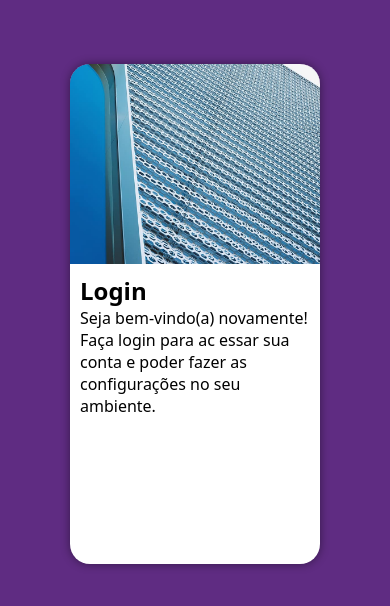
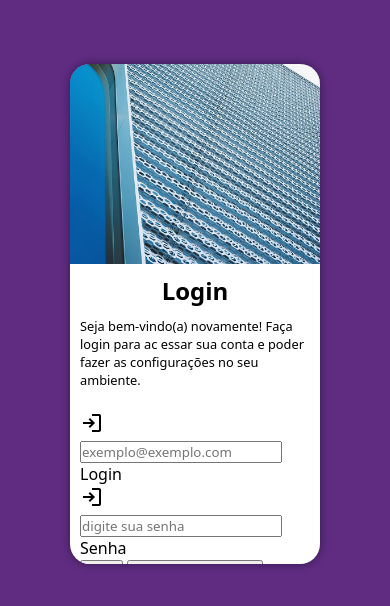
Before and after one commit to LeoDev991/projeto-login, a plain HTML site: page index.html in a window 390 px wide. Shown: the part 108-714 px from the top of the page. Drawn offline with nearby package versions, Linux system fonts and the light colour scheme.

Commit message:
Improve login form layout and styling
Updated media queries and CSS for better responsiveness and visual hierarchy in the login form. Enhanced the HTML structure by adding Material Symbols icons and reorganizing form fields for improved user experience.

```diff
--- a/estilos/media-query.css
+++ b/estilos/media-query.css
@@ -23,7 +23,7 @@
     }
 }
 
-@media screen and (min-width:993px) and (max-width: 1200px) {
+@media screen and (min-width:993px) {
 
     body {
         background-image: linear-gradient(to top, #49a09d, #5f2c82);
@@ -36,14 +36,22 @@
     }
 
     section#ilogin>div#iimagem {
-        float: left;
+        float: right;
         width: 50%;
         height: 100%;
     }
 
     section#ilogin>div#iformulario {
-        float: right;
+        float: left;
         width: 50%;
     }
 
+    div#iformulario > h1 {
+        font-size: 2em;
+    }
+
+    div#iformulario>p {
+        font-size: 1.2em;
+    }
+
 }
--- a/estilos/style.css
+++ b/estilos/style.css
@@ -56,3 +56,12 @@ section#ilogin > div#iformulario {
     padding: 10px;
 
 }
+
+div#iformulario > h1 {
+    text-align: center;
+    margin-bottom: 10px;
+}
+
+div#iformulario > p {
+    font-size: 0.8em;
+}
--- a/index.html
+++ b/index.html
@@ -1,12 +1,18 @@
 <!DOCTYPE html>
 <html lang="pt-br">
+
 <head>
     <meta charset="UTF-8">
     <meta name="viewport" content="width=device-width, initial-scale=1.0">
     <title>Login</title>
+    <link rel="stylesheet"
+        href="https://fonts.googleapis.com/css2?family=Material+Symbols+Outlined:opsz,wght,FILL,GRAD@20..48,100..700,0..1,-50..200&icon_names=login" />
+    <link rel="stylesheet"
+        href="https://fonts.googleapis.com/css2?family=Material+Symbols+Outlined:opsz,wght,FILL,GRAD@24,400,0,0&icon_names=vpn_key_alert" />
     <link rel="stylesheet" href="estilos/style.css">
     <link rel="stylesheet" href="estilos/media-query.css">
 </head>
+
 <body>
     <main>
         <section id="ilogin">
@@ -15,9 +21,29 @@
             </div>
             <div id="iformulario">
                 <h1>Login</h1>
-                <p>Seja bem-vindo(a) novamente! Faça login para ac essar sua conta e poder fazer as configurações no seu ambiente. </p>
+                <p>Seja bem-vindo(a) novamente! Faça login para ac essar sua conta e poder fazer as configurações no seu
+                    ambiente. </p><br>
                 <form action="login.php" method="post">
+                    <div class="campo">
+                        <span class="material-symbols-outlined">
+                            login
+                        </span>
+                        <input type="email" name="login" id="ilogin" placeholder="exemplo@exemplo.com" required>
+                        <label for="ilogin">Login</label>
+                    </div>
+                    <div class="campo">
+                        <span class="material-symbols-outlined">
+                            login
+                        </span>
 
+                        <input type="password" name="senha" id="isenha" placeholder="digite sua senha" min="8" required>
+                        <label for="isenha">Senha</label>
+
+                        <p>
+                            <input type="submit" value="Entrar">
+                            <input type="reset" value="Esqueci minha senha">
+                        </p>
+                    </div>
                 </form>
             </div>
 
@@ -25,4 +51,5 @@
     </main>
 
 </body>
+
 </html>
```
